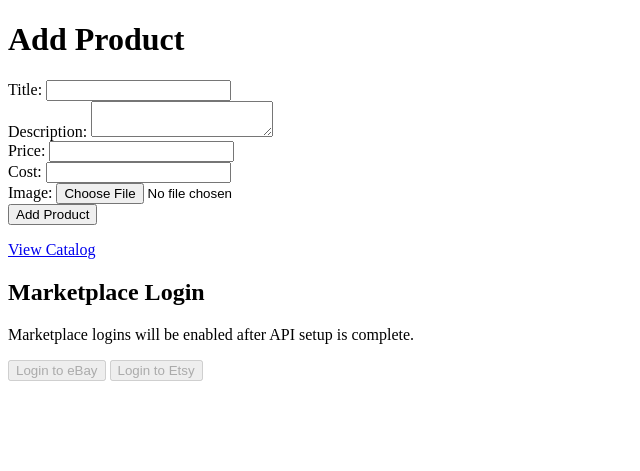
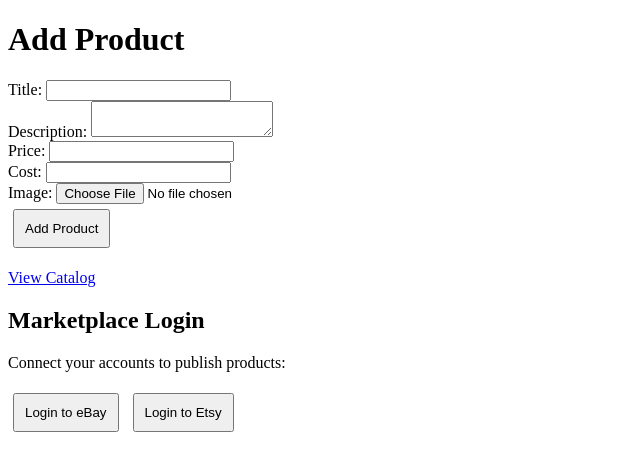
Before and after one commit to Jaketdaniels/AutoDropShip, a FastAPI app: page / in a window 1280 px wide. Shown: the top 471 px of the page, without its empty margins (0-640 px from the left). Run offline with FastAPI, Linux system fonts and the light colour scheme.

Commit message:
Update index.html

```diff
--- a/templates/index.html
+++ b/templates/index.html
@@ -2,6 +2,10 @@
 <html>
 <head>
     <title>AutoDropShip</title>
+    <style>
+        button { margin: 5px; padding: 10px; }
+        .login-widget { margin-top: 20px; }
+    </style>
 </head>
 <body>
     <h1>Add Product</h1>
@@ -14,9 +18,19 @@
         <button type="submit">Add Product</button>
     </form>
     <p><a href="/catalog_ui">View Catalog</a></p>
-    <h2>Marketplace Login</h2>
-    <p>Marketplace logins will be enabled after API setup is complete.</p>
-    <button disabled>Login to eBay</button>
-    <button disabled>Login to Etsy</button>
+    <div class="login-widget">
+        <h2>Marketplace Login</h2>
+        <p>Connect your accounts to publish products:</p>
+        {% if not ebay_logged_in %}
+            <a href="/auth/ebay"><button>Login to eBay</button></a>
+        {% else %}
+            <p>eBay Connected</p>
+        {% endif %}
+        {% if not etsy_logged_in %}
+            <a href="/auth/etsy"><button>Login to Etsy</button></a>
+        {% else %}
+            <p>Etsy Connected</p>
+        {% endif %}
+    </div>
 </body>
 </html>
```
